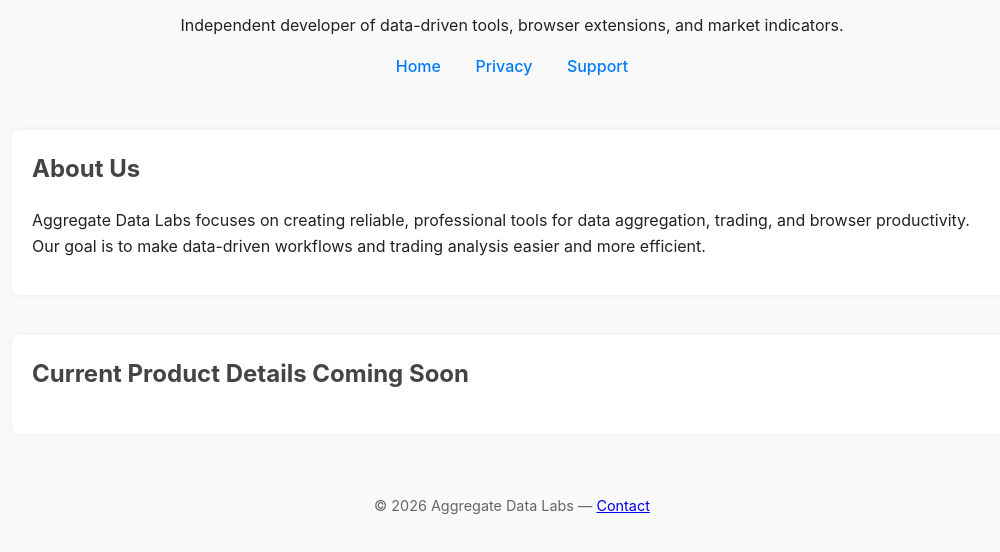
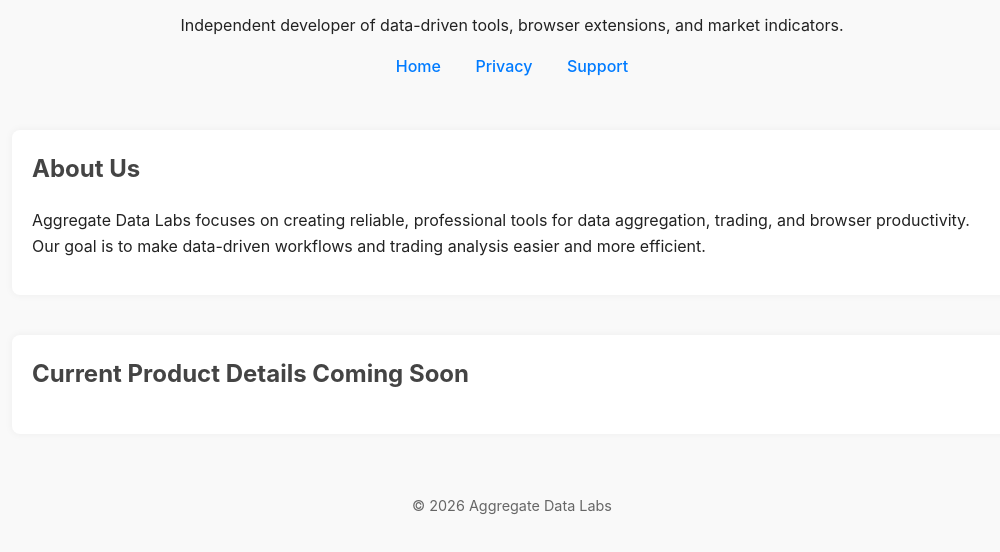
Before and after one commit to aggregatedatalabs/aggregatedatalabs.github.io, a plain HTML site: page index.html in a window 1280 px wide. Shown: the part 154-706 px from the top of the page, without its empty margins (128-1128 px from the left). Drawn offline with Linux system fonts and the light colour scheme.

Commit message:
Update index.html

```diff
--- a/index.html
+++ b/index.html
@@ -127,7 +127,7 @@
 </section>
 
 <footer>
-  <p>© <span id="year"></span> Aggregate Data Labs — <a href="mailto:your@email.com">Contact</a></p>
+  <p>© <span id="year"></span> Aggregate Data Labs </p>
 </footer>
 
 <script>
```
